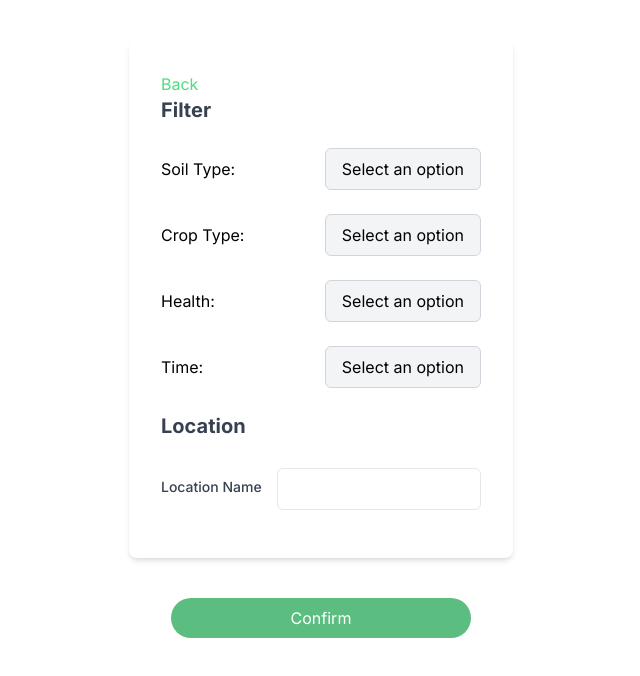
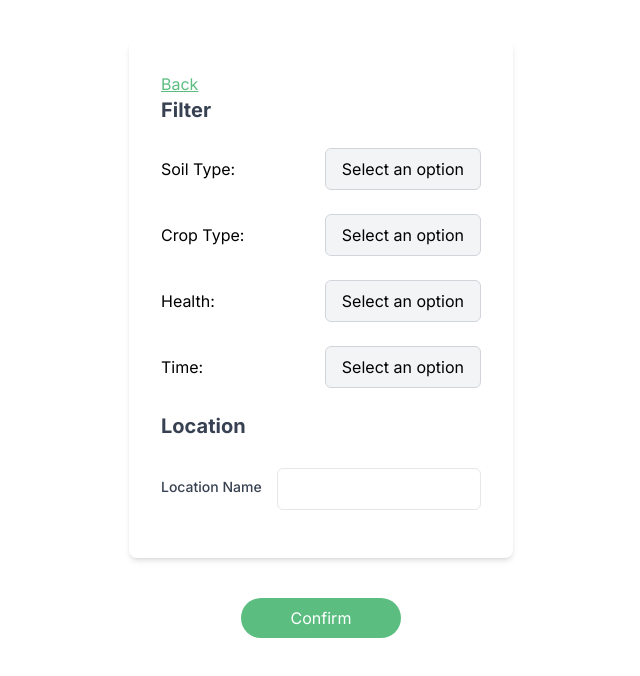
Before and after one commit to HongxinZhou/soft3888_test, a Next.js app: page /search in a window 1280 px wide. Shown: the top 676 px of the page, without its empty margins (319-959 px from the left). Built offline with nearby package versions, Linux system fonts and the light colour scheme.

Commit message:
change file locations

```diff
--- a/src/app/images/page.tsx
+++ b/src/app/images/page.tsx
@@ -40,19 +40,20 @@ export default function Images() {
 
       <div className="text-center flex flex-row space-x-18">
 
-        <button
-          onClick={handleClickForBackButton}
+        <Button
           className="text-green-400 mr-4"
+          component={Link} href= {"search"}
+
         >
           Back
-        </button>
+        </Button>
 
-        <button
-          onClick={handleClickForNextButton}
+        <Button
           className="text-green-400 ml-4"
+          component={Link} href= {"profile"}
         >
           Next
-        </button>
+        </Button>
       </div>
       <div>
         <button
@@ -85,11 +86,5 @@ export default function Images() {
 
   );
 
-  function handleClickForBackButton() {
-    window.location.href = "/search";
-  }
 
-  function handleClickForNextButton() {
-    window.location.href = "/profile";
-  }
 }
--- a/src/app/search/page.tsx
+++ b/src/app/search/page.tsx
@@ -4,6 +4,9 @@ import { Button } from "@/components/common/Button";
 import { useEffect, useState } from "react";
 // import ComboBoxWithLabel from "@/components/common/ComboBoxWithLabel";
 import ComboBox from "@/components/common/ComboBox";
+import Link from "next/link";
+
+
 export default function Page() {
   const [count, setCount] = useState<number>(0);
   const [cropsType, setCropsType] = useState<string>("");
@@ -80,12 +83,13 @@ export default function Page() {
   return (
     <div className="min-h-[25rem] w-full flex flex-col items-center gap-10 p-10 bg-white">
       <div className="p-8 bg-white shadow-md rounded-lg w-96">
-        <button
-          onClick={handleClick}
-          className="relative right-15 text-green-400"
-        >
-          Back
-        </button>
+        <Button
+            intent="unstyled"
+            className="w-5 text-primary underline"
+            component={Link} href= {"profile"}
+          >
+            Back
+          </Button>
         <br />
         <label className="block text-xl font-bold text-gray-700 w-36">
           Filter
@@ -153,21 +157,10 @@ export default function Page() {
           </div>
         </div>
       </div>
-      <Button
-        onClick={() => {
-          // setCount(count + 1);
-          handleConfirm();
-        }}
-        style={{ width: "300px" }} // Adjust the width as needed
-      >
-        Confirm
-      </Button>
+      <Button component={Link} href={"images"}>
+          Confirm
+        </Button>
     </div>
   );
-  function handleClick() {
-    window.location.href = "profile";
-  }
-  function handleConfirm() {
-    window.location.href = "images";
-  }
+
 }
```
Also changed, not shown: 3 other files (tests, documents, lock files or other folders).
